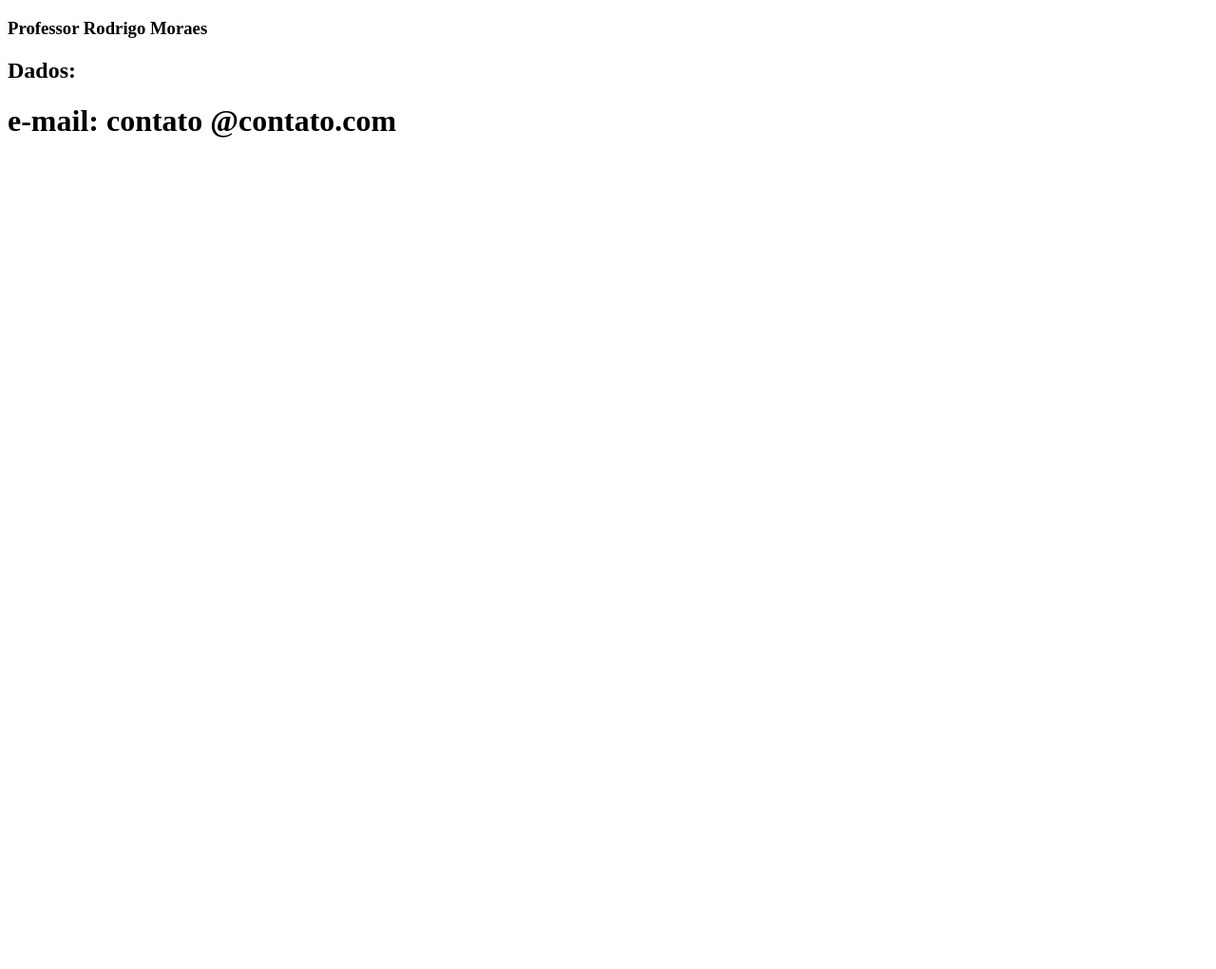
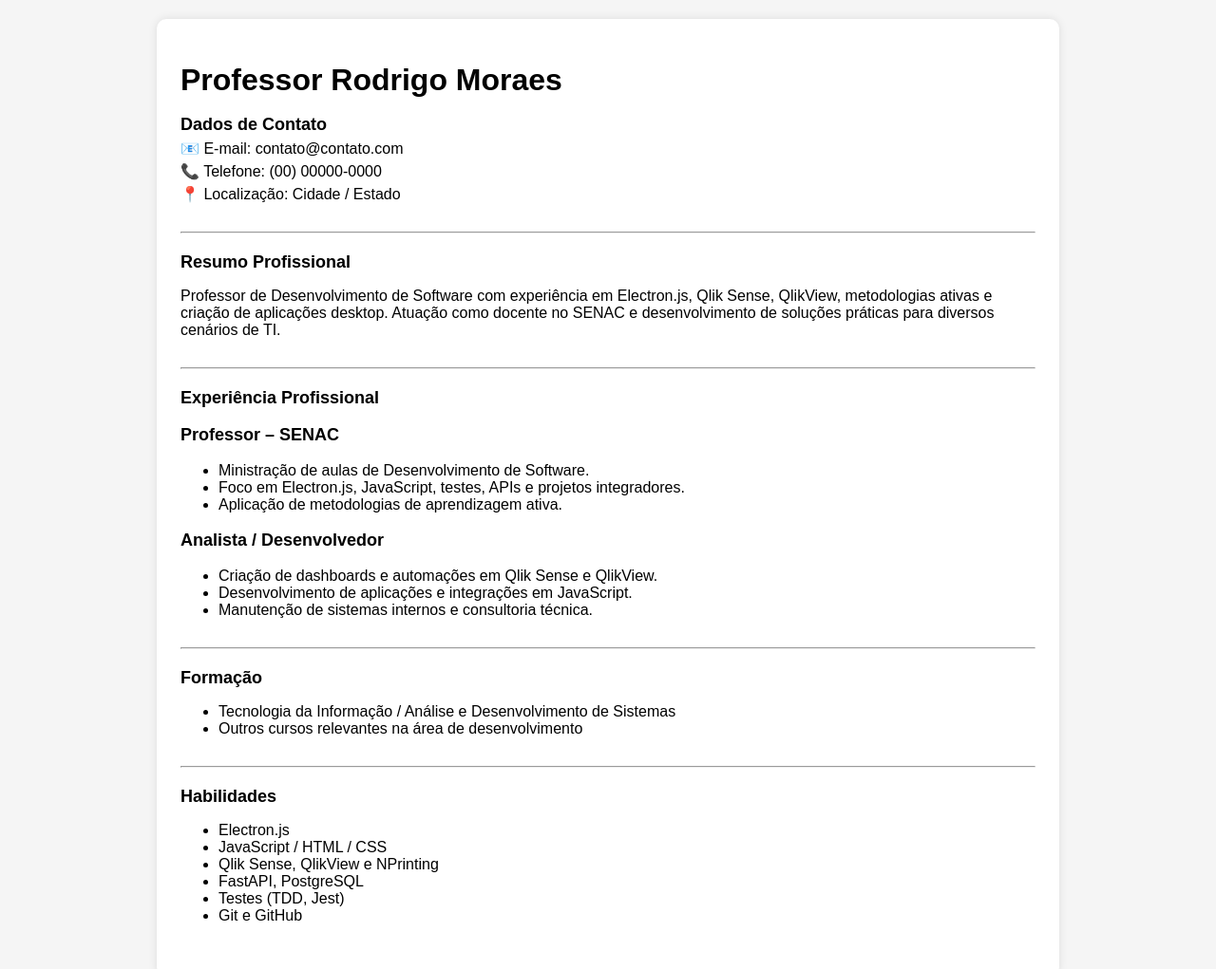
Before and after one commit to rmoraes-git/curriculum, a plain HTML site: page index.html in a window 1280 px wide. Shown: the whole page at 95% size. Before the commit the page ends 800 px from the top, so only its background shows below. Drawn offline with Linux system fonts and the light colour scheme.

Commit message:
ajuste index.html

```diff
--- a/index.html
+++ b/index.html
@@ -1,15 +1,123 @@
 <!DOCTYPE html>
-<html lang="en">
+<html lang="pt-br">
 <head>
     <meta charset="UTF-8">
     <meta name="viewport" content="width=device-width, initial-scale=1.0">
-    <title>Prof. Rodrigo Moraes</title>
+    <title>Currículo – Prof. Rodrigo Moraes</title>
+    <style>
+        body {
+            font-family: Arial, sans-serif;
+            margin: 0;
+            padding: 20px;
+            background: #f5f5f5;
+        }
+
+        .container {
+            max-width: 900px;
+            margin: auto;
+            background: #fff;
+            padding: 25px;
+            border-radius: 10px;
+            box-shadow: 0 0 10px rgba(0,0,0,0.1);
+        }
+
+        h1, h2, h3 {
+            margin-bottom: 5px;
+        }
+
+        .secao {
+            margin-bottom: 30px;
+        }
+
+        .linha {
+            margin: 5px 0;
+        }
+
+        .titulo {
+            font-size: 22px;
+            font-weight: bold;
+            margin-bottom: 15px;
+        }
+
+        .subtitulo {
+            font-size: 18px;
+            font-weight: bold;
+        }
+
+        hr {
+            margin: 20px 0;
+        }
+    </style>
 </head>
 <body>
-    <h3>Professor Rodrigo Moraes</h3>
-    <div id="dados iniciais">
-        <h2>Dados:</h2>
-        <h1>e-mail: contato @contato.com </h1>
+
+    <div class="container">
+
+        <h1>Professor Rodrigo Moraes</h1>
+        <div class="secao">
+            <h3 class="subtitulo">Dados de Contato</h3>
+            <div class="linha">📧 E-mail: contato@contato.com</div>
+            <div class="linha">📞 Telefone: (00) 00000-0000</div>
+            <div class="linha">📍 Localização: Cidade / Estado</div>
+        </div>
+
+        <hr>
+
+        <div class="secao">
+            <h3 class="subtitulo">Resumo Profissional</h3>
+            <p>
+                Professor de Desenvolvimento de Software com experiência em Electron.js,
+                Qlik Sense, QlikView, metodologias ativas e criação de aplicações desktop.
+                Atuação como docente no SENAC e desenvolvimento de soluções práticas
+                para diversos cenários de TI.
+            </p>
+        </div>
+
+        <hr>
+
+        <div class="secao">
+            <h3 class="subtitulo">Experiência Profissional</h3>
+
+            <p class="subtitulo">Professor – SENAC</p>
+            <ul>
+                <li>Ministração de aulas de Desenvolvimento de Software.</li>
+                <li>Foco em Electron.js, JavaScript, testes, APIs e projetos integradores.</li>
+                <li>Aplicação de metodologias de aprendizagem ativa.</li>
+            </ul>
+
+            <p class="subtitulo">Analista / Desenvolvedor</p>
+            <ul>
+                <li>Criação de dashboards e automações em Qlik Sense e QlikView.</li>
+                <li>Desenvolvimento de aplicações e integrações em JavaScript.</li>
+                <li>Manutenção de sistemas internos e consultoria técnica.</li>
+            </ul>
+        </div>
+
+        <hr>
+
+        <div class="secao">
+            <h3 class="subtitulo">Formação</h3>
+            <ul>
+                <li>Tecnologia da Informação / Análise e Desenvolvimento de Sistemas</li>
+                <li>Outros cursos relevantes na área de desenvolvimento</li>
+            </ul>
+        </div>
+
+        <hr>
+
+        <div class="secao">
+            <h3 class="subtitulo">Habilidades</h3>
+            <ul>
+                <li>Electron.js</li>
+                <li>JavaScript / HTML / CSS</li>
+                <li>Qlik Sense, QlikView e NPrinting</li>
+                <li>FastAPI, PostgreSQL</li>
+                <li>Testes (TDD, Jest)</li>
+                <li>Git e GitHub</li>
+            </ul>
+        </div>
+
     </div>
+
 </body>
 </html>
```
